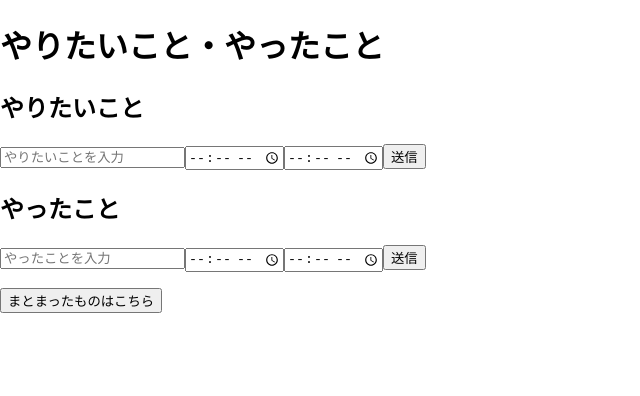
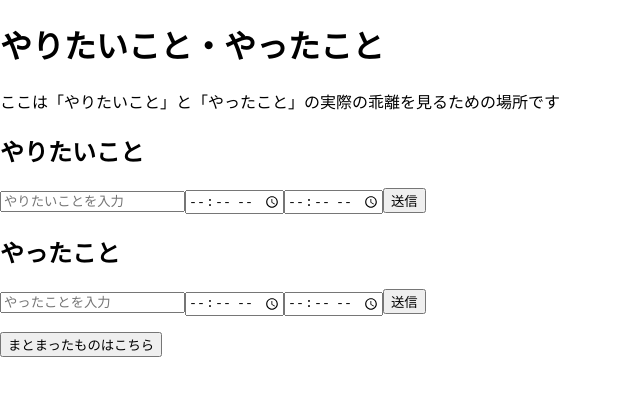
Before and after one commit to 1m4nim/aboutstudy_2, a React (Create React App) app: page /todo in a window 1280 px wide. Shown: the top 396 px of the page, without its empty margins (0-640 px from the left). Built offline with nearby package versions, Linux system fonts and the light colour scheme.

Commit message:
注釈つけた

```diff
--- a/src/component/Todo.js
+++ b/src/component/Todo.js
@@ -75,6 +75,7 @@ export default function Todo({ goalList, setGoalList, doneList, setDoneList }) {
         <div>
             <div className="todo">
                 <h1>やりたいこと・やったこと</h1>
+                <p>ここは「やりたいこと」と「やったこと」の実際の乖離を見るための場所です</p>
             </div>
             <div className="summary">
                 <div className="before">
```
